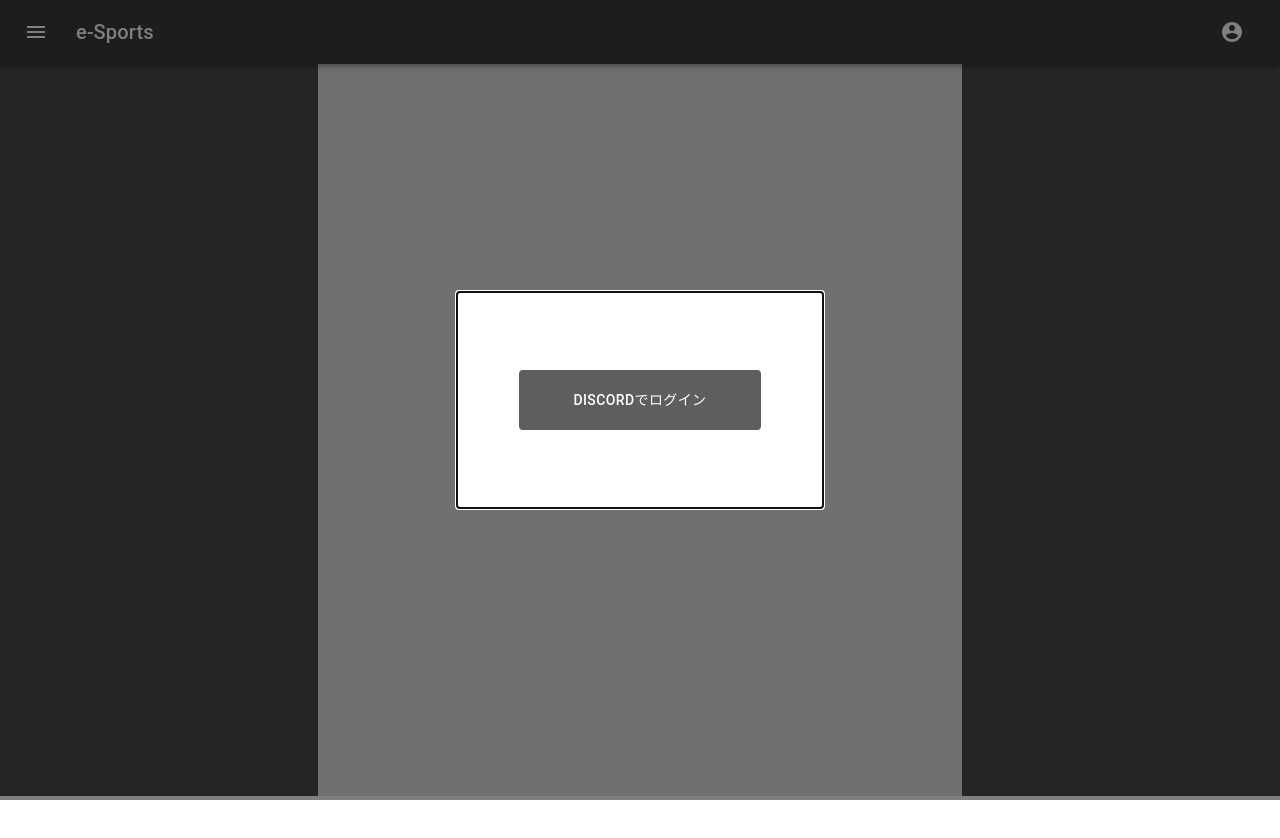
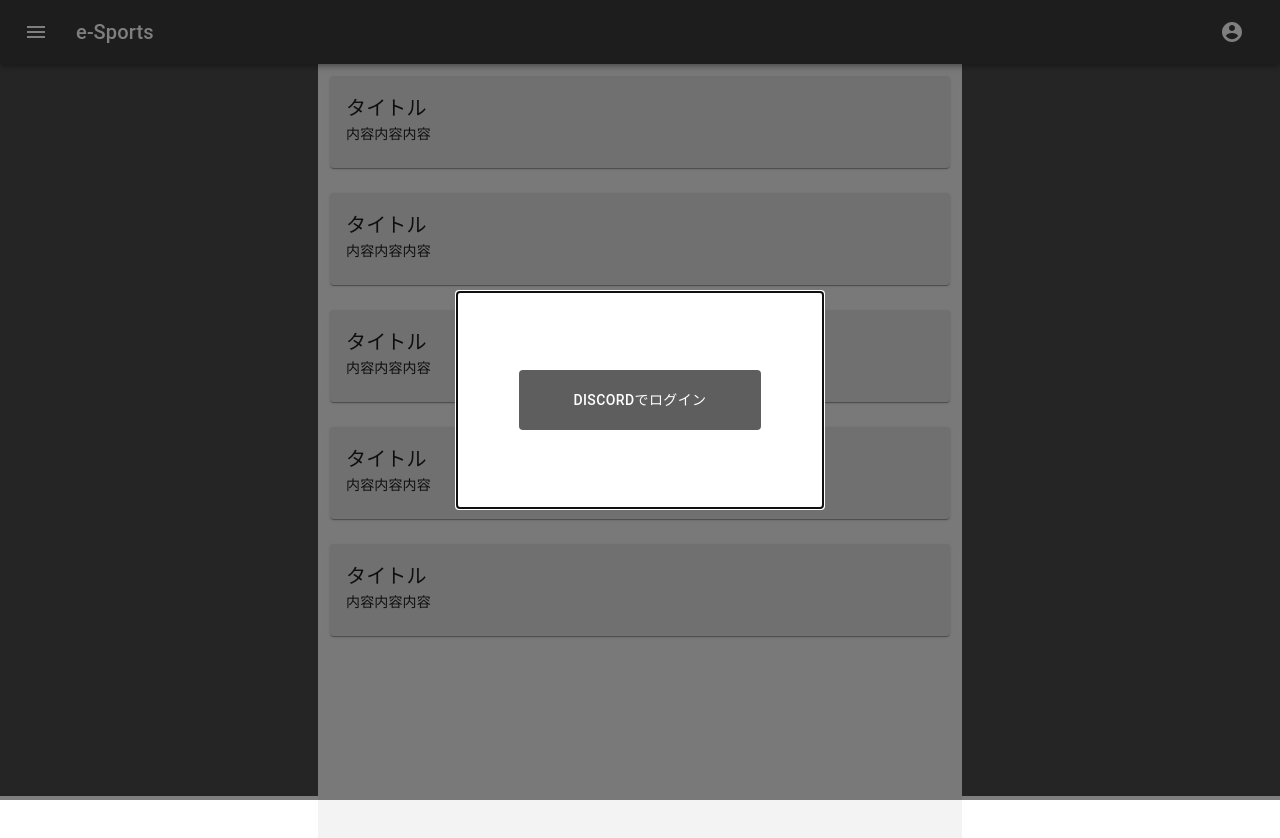
Before and after one commit to toliner/2222-hackathon, a React (Create React App) app in the folder frontend/: page /dashboard in a window 1280 px wide. Shown: the top 838 px of the page. Before the commit the page ends 800 px from the top, so only its background shows below. Built offline with nearby package versions, Linux system fonts and the light colour scheme.

Commit message:
TL追加

```diff
--- a/frontend/package.json
+++ b/frontend/package.json
@@ -17,7 +17,8 @@
     "react-dom": "^16.12.0",
     "react-router-dom": "^5.1.2",
     "react-scripts": "3.3.1",
-    "typescript": "~3.7.2"
+    "typescript": "~3.7.2",
+    "masonic": "latest"
   },
   "scripts": {
     "start": "react-scripts start",
--- a/frontend/src/components/pages/home.tsx
+++ b/frontend/src/components/pages/home.tsx
@@ -1,7 +1,8 @@
 import React from "react";
 import {createStyles, makeStyles, Theme} from "@material-ui/core/styles";
-import {Grid, Box} from "@material-ui/core";
+import {Grid} from "@material-ui/core";
 import {LoginPageModal} from "../partials/login-page-modal";
+import {ListCard} from "../partials/list-card";
 
 const useStyles = makeStyles((theme: Theme) =>
     createStyles({
@@ -10,14 +11,18 @@
         },
         paper: {
             textAlign: 'center',
-                background: 'rgba(226, 226, 226, 1)',
+            background: '#F3F3F3',
             height: '100vh',
+            top: 68,
+            position: 'relative',
         },
         bg: {
-                background: 'rgba(75, 75, 75, 1)',
+            background: '#4B4B4B',
+        },
+        bottom:{
+            marginBottom: 25,
         }
-        }
-    )
+    })
 )
 
 export const Home: React.FC = () => {
@@ -28,7 +33,11 @@
             <Grid container spacing={3}>
                 <Grid item xs={3} className={classes.bg}/>
                 <Grid item xs={6} className={classes.paper}>
-                    <Box>List</Box>
+                    <div className={classes.bottom}><ListCard/></div>
+                    <div className={classes.bottom}><ListCard/></div>
+                    <div className={classes.bottom}><ListCard/></div>
+                    <div className={classes.bottom}><ListCard/></div>
+                    <div className={classes.bottom}><ListCard/></div>
                 </Grid>
                 <Grid item xs={3} className={classes.bg}/>
             </Grid>
--- a/frontend/src/components/pages/user-page.tsx
+++ b/frontend/src/components/pages/user-page.tsx
@@ -30,8 +30,7 @@
             width: 60,
             height: 60,
         },
-        }
-    )
+    })
 )
 
 export const UserPage: React.FC = () => {
@@ -49,7 +48,7 @@
                             <Grid item xs>
                                 <Typography variant="subtitle1">UserID</Typography>
                                 <Typography variant="subtitle1">UserName</Typography>
-                                <Typography variant="subtitle1" >UserProfile</Typography>
+                                <Typography variant="subtitle1">UserProfile</Typography>
                             </Grid>
                         </Grid>
                     </Grid>
--- /dev/null
+++ b/frontend/src/components/partials/list-card.tsx
@@ -0,0 +1,29 @@
+import React from "react";
+import {createStyles, makeStyles, Theme} from "@material-ui/core/styles";
+import {Card, CardContent, Typography} from "@material-ui/core";
+
+const useStyles = makeStyles((theme: Theme) =>
+    createStyles({
+        root: {
+            flexGrow: 1,
+            background: '#E1E1E1',
+            textAlign: 'left',
+        },
+        title: {
+            fontSize: 14,
+        },
+    })
+)
+
+export const ListCard: React.FC = () => {
+    const classes = useStyles();
+
+    return (
+        <Card className={classes.root}>
+            <CardContent>
+                <Typography variant="h6">タイトル</Typography>
+                <Typography variant="body2">内容内容内容</Typography>
+            </CardContent>
+        </Card>
+    )
+}
--- a/frontend/src/components/router.tsx
+++ b/frontend/src/components/router.tsx
@@ -4,7 +4,6 @@
 import {UserPage} from "./pages/user-page";
 import {Team} from "./pages/team";
 import {Tournament} from "./pages/tournament";
-import {LoginPageModal} from "./partials/login-page-modal";
 
 export const Router: React.SFC = () => {
     return (
```
Also changed, not shown: 1 other file (tests, documents, lock files or other folders). Lines whose indentation alone changed are shown as unchanged.
